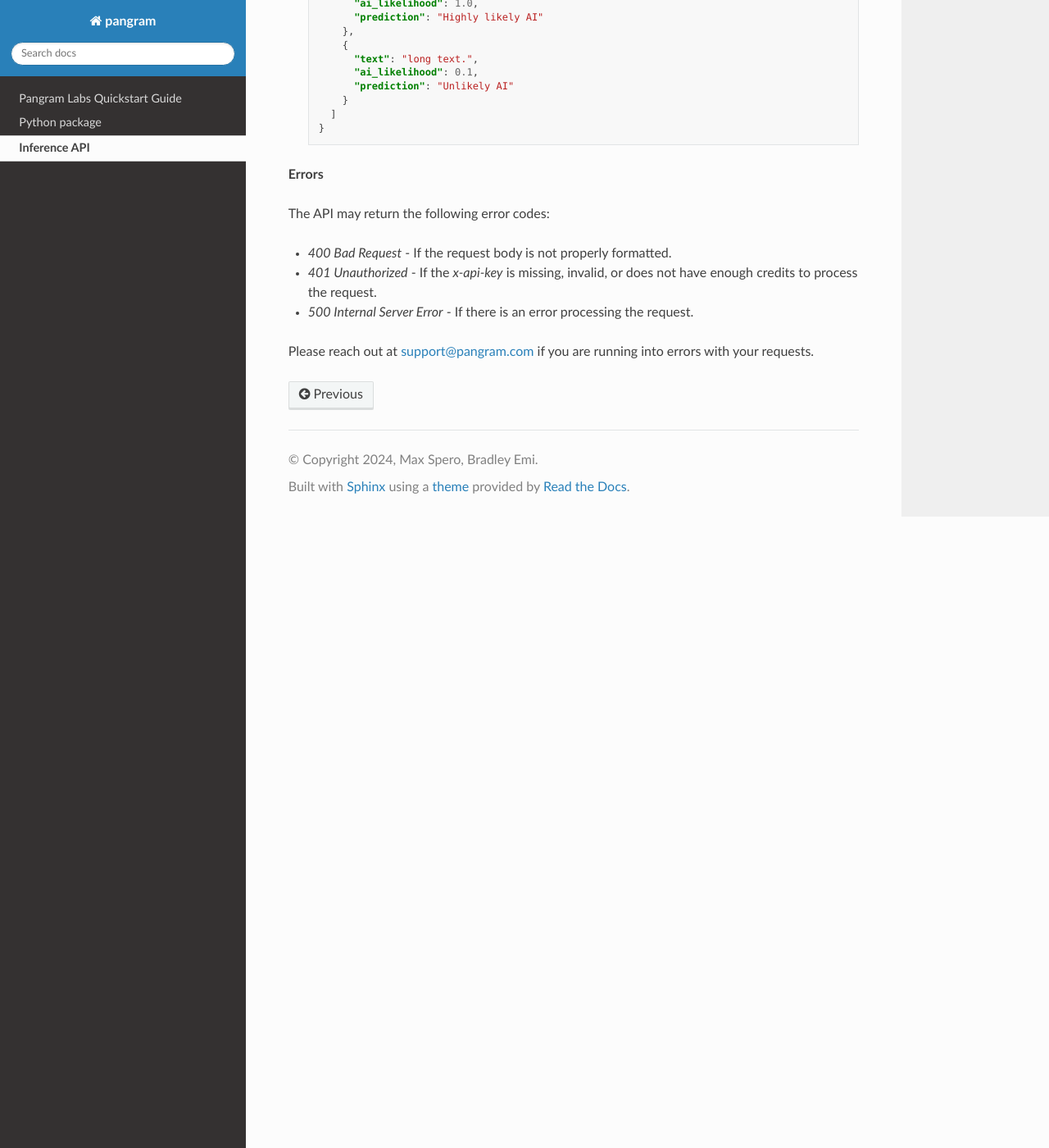
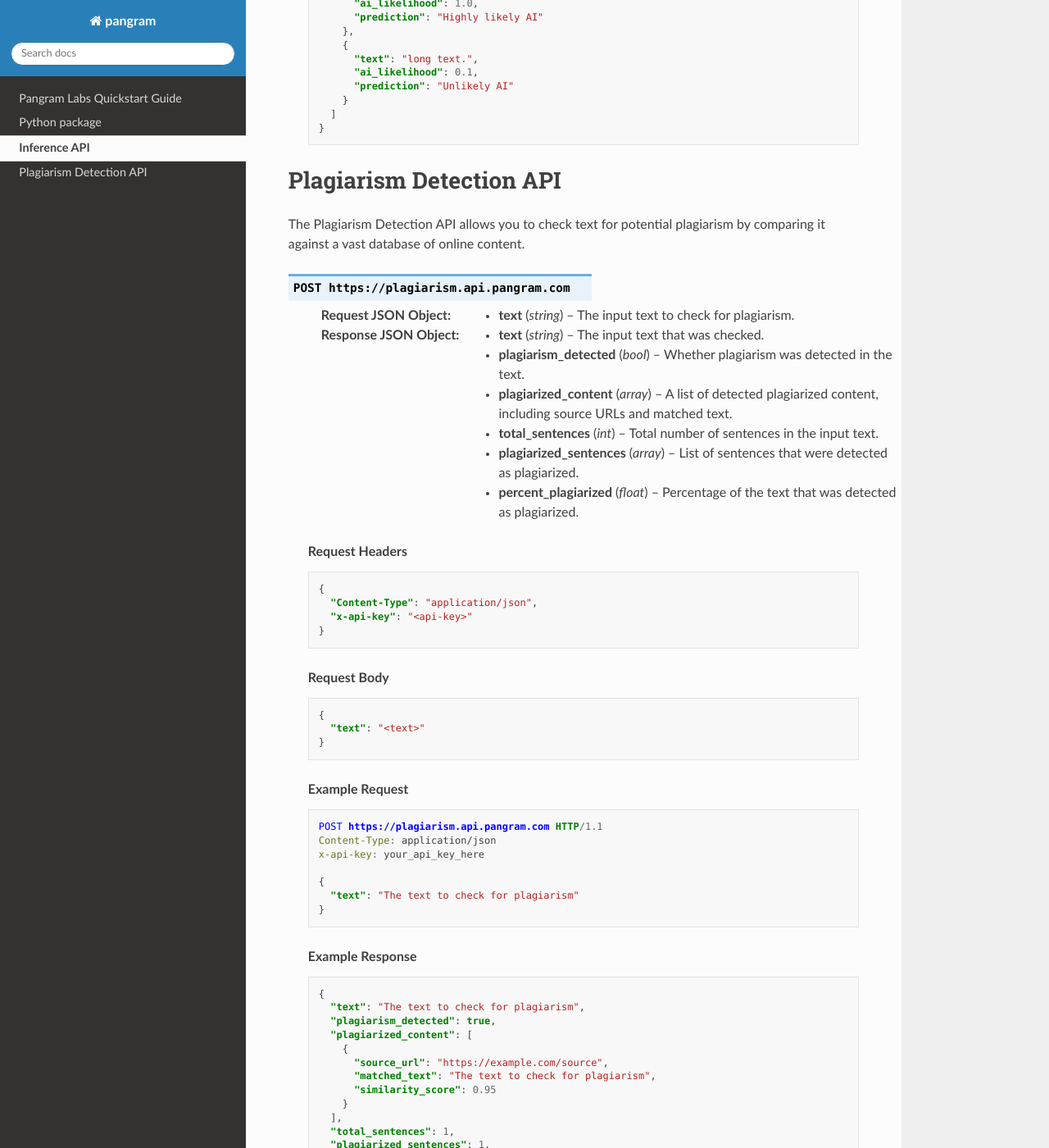
Before and after one commit to pangramlabs/pangram-sdk, a Sphinx documentation site: the page built from docs/api/rest.rst, in a window 1280 px wide and 1400 px high, scrolled down 3643 px. Shown: the whole window at 82% size. Built offline with Sphinx 7.4.7 and the Read the Docs theme 3.1.0, drawn with Linux system fonts in a browser that asks for light colours; some of the changed text lies outside the part shown.

Commit message:
Pangram Plagiarism Support (#9)
* Pangram Plagiarism Support

* Fix Typo

* Update publish-to-pypi.yml

To fix the problem

 Error: This request has been automatically failed because it uses a deprecated version of actions/upload-artifact: v3. Learn more: https://github.blog/changelog/2024-04-16-deprecation-notice-v3-of-the-artifact-actions/

* Update publish-to-pypi.yml

---------

Co-authored-by: Elyas Masrour <elyas@pangram.com>

```diff
--- a/docs/api/rest.rst
+++ b/docs/api/rest.rst
@@ -183,6 +183,69 @@ The Inference API allows you to submit text and receive an AI likelihood score.
       ]
     }
 
+Plagiarism Detection API
+======================
+
+The Plagiarism Detection API allows you to check text for potential plagiarism by comparing it against a vast database of online content.
+
+.. http:post:: https://plagiarism.api.pangram.com
+
+  :<json string text: The input text to check for plagiarism.
+  :>json string text: The input text that was checked.
+  :>json bool plagiarism_detected: Whether plagiarism was detected in the text.
+  :>json array plagiarized_content: A list of detected plagiarized content, including source URLs and matched text.
+  :>json int total_sentences: Total number of sentences in the input text.
+  :>json array plagiarized_sentences: List of sentences that were detected as plagiarized.
+  :>json float percent_plagiarized: Percentage of the text that was detected as plagiarized.
+
+  **Request Headers**
+
+  .. code-block:: json
+
+    {
+      "Content-Type": "application/json",
+      "x-api-key": "<api-key>"
+    }
+
+  **Request Body**
+
+  .. code-block:: json
+
+    {
+      "text": "<text>"
+    }
+
+  **Example Request**
+
+  .. code-block:: http
+
+    POST https://plagiarism.api.pangram.com HTTP/1.1
+    Content-Type: application/json
+    x-api-key: your_api_key_here
+
+    {
+      "text": "The text to check for plagiarism"
+    }
+
+  **Example Response**
+
+  .. code-block:: json
+
+    {
+      "text": "The text to check for plagiarism",
+      "plagiarism_detected": true,
+      "plagiarized_content": [
+        {
+          "source_url": "https://example.com/source",
+          "matched_text": "The text to check for plagiarism",
+          "similarity_score": 0.95
+        }
+      ],
+      "total_sentences": 1,
+      "plagiarized_sentences": 1,
+      "percent_plagiarized": 100.0
+    }
+
 **Errors**
 
 The API may return the following error codes:
```
Also changed, not shown: docs/tutorial.rst (+27 -0 lines), 2 other files.
